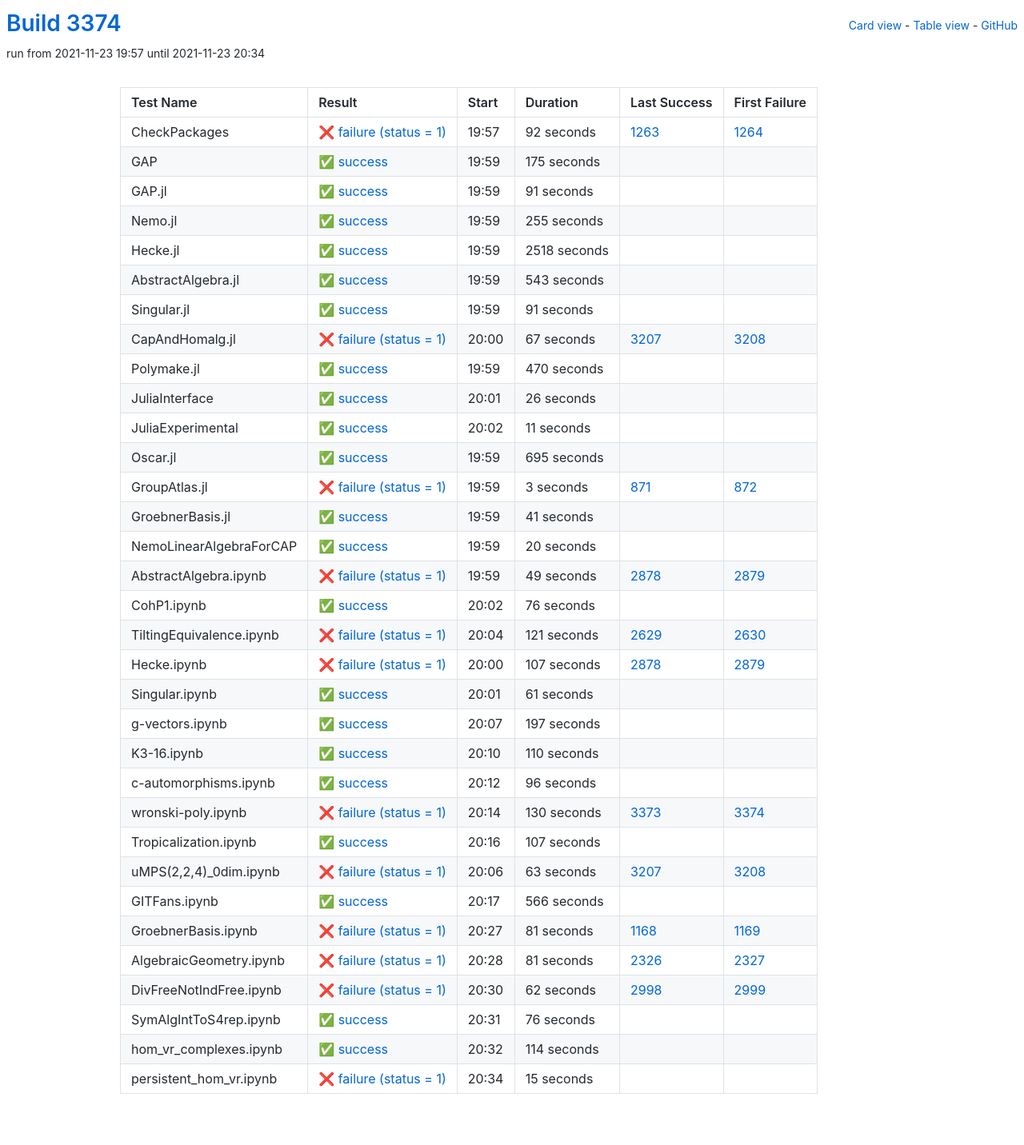
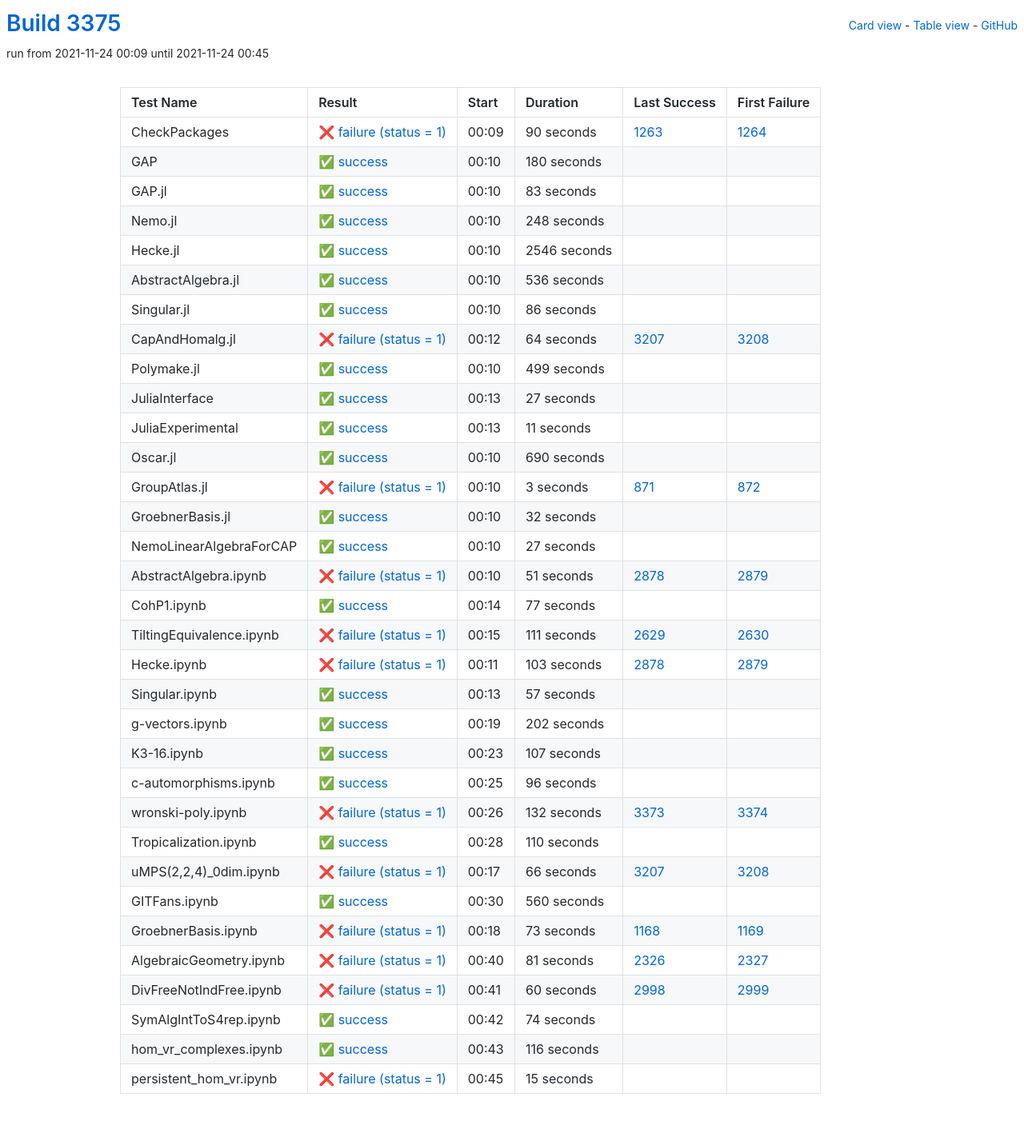
Before and after one commit to oscar-system/oscar-ci-status-stable, a Jekyll site: the page built from table.html, in a window 1280 px wide. Shown: the whole page at 80% size. Built offline with Jekyll 4.4.1, drawn with Linux system fonts in a browser that asks for light colours.

Commit message:
Build #3375

```diff
--- a/_data/ci.yml
+++ b/_data/ci.yml
@@ -1,6 +1,6 @@
 ---
-build: 3374
-build_url: https://oscarci.mathematik.uni-kl.de/job/oscar-stable/3374/
+build: 3375
+build_url: https://oscarci.mathematik.uni-kl.de/job/oscar-stable/3375/
 job: oscar-stable
 organization: oscar-system
 repo: oscar-ci-status-stable
@@ -8,128 +8,128 @@ repourl: https://github.com/oscar-system/oscar-ci-status-stable
 tests:
 - name: CheckPackages
   id: checkpackages
-  log: https://oscarci.mathematik.uni-kl.de/job/oscar-stable/3374/artifact/logs/build-3374/CheckPackages.log
-  start: 2021-11-23 19:57
+  log: https://oscarci.mathematik.uni-kl.de/job/oscar-stable/3375/artifact/logs/build-3375/CheckPackages.log
+  start: 2021-11-24 00:09
   success: false
   exitcode: 1
   status: failure
-  duration: 92
+  duration: 90
   last_success: 1263
   last_success_url: https://oscarci.mathematik.uni-kl.de/job/oscar-stable/1263/
   first_failure: 1264
   first_failure_url: https://oscarci.mathematik.uni-kl.de/job/oscar-stable/1264/
 - name: GAP
   id: gap
-  log: https://oscarci.mathematik.uni-kl.de/job/oscar-stable/3374/artifact/logs/build-3374/GAP.log
-  start: 2021-11-23 19:59
+  log: https://oscarci.mathematik.uni-kl.de/job/oscar-stable/3375/artifact/logs/build-3375/GAP.log
+  start: 2021-11-24 00:10
   success: true
   exitcode: 0
   status: success
-  duration: 175
+  duration: 180
   last_success: false
   last_success_url:
   first_failure: false
   first_failure_url:
 - name: GAP.jl
   id: gap-jl
-  log: https://oscarci.mathematik.uni-kl.de/job/oscar-stable/3374/artifact/logs/build-3374/GAP.jl.log
-  start: 2021-11-23 19:59
+  log: https://oscarci.mathematik.uni-kl.de/job/oscar-stable/3375/artifact/logs/build-3375/GAP.jl.log
+  start: 2021-11-24 00:10
   success: true
   exitcode: 0
   status: success
-  duration: 91
+  duration: 83
   last_success: false
   last_success_url:
   first_failure: false
   first_failure_url:
 - name: Nemo.jl
   id: nemo-jl
-  log: https://oscarci.mathematik.uni-kl.de/job/oscar-stable/3374/artifact/logs/build-3374/Nemo.jl.log
-  start: 2021-11-23 19:59
+  log: https://oscarci.mathematik.uni-kl.de/job/oscar-stable/3375/artifact/logs/build-3375/Nemo.jl.log
+  start: 2021-11-24 00:10
   success: true
   exitcode: 0
   status: success
-  duration: 255
+  duration: 248
   last_success: false
   last_success_url:
   first_failure: false
   first_failure_url:
 - name: Hecke.jl
   id: hecke-jl
-  log: https://oscarci.mathematik.uni-kl.de/job/oscar-stable/3374/artifact/logs/build-3374/Hecke.jl.log
-  start: 2021-11-23 19:59
+  log: https://oscarci.mathematik.uni-kl.de/job/oscar-stable/3375/artifact/logs/build-3375/Hecke.jl.log
+  start: 2021-11-24 00:10
   success: true
   exitcode: 0
   status: success
-  duration: 2518
+  duration: 2546
   last_success: false
   last_success_url:
   first_failure: false
   first_failure_url:
 - name: AbstractAlgebra.jl
   id: abstractalgebra-jl
-  log: https://oscarci.mathematik.uni-kl.de/job/oscar-stable/3374/artifact/logs/build-3374/AbstractAlgebra.jl.log
-  start: 2021-11-23 19:59
+  log: https://oscarci.mathematik.uni-kl.de/job/oscar-stable/3375/artifact/logs/build-3375/AbstractAlgebra.jl.log
+  start: 2021-11-24 00:10
   success: true
   exitcode: 0
   status: success
-  duration: 543
+  duration: 536
   last_success: false
   last_success_url:
   first_failure: false
   first_failure_url:
 - name: Singular.jl
   id: singular-jl
-  log: https://oscarci.mathematik.uni-kl.de/job/oscar-stable/3374/artifact/logs/build-3374/Singular.jl.log
-  start: 2021-11-23 19:59
+  log: https://oscarci.mathematik.uni-kl.de/job/oscar-stable/3375/artifact/logs/build-3375/Singular.jl.log
+  start: 2021-11-24 00:10
   success: true
   exitcode: 0
   status: success
-  duration: 91
+  duration: 86
   last_success: false
   last_success_url:
   first_failure: false
   first_failure_url:
 - name: CapAndHomalg.jl
   id: capandhomalg-jl
-  log: https://oscarci.mathematik.uni-kl.de/job/oscar-stable/3374/artifact/logs/build-3374/CapAndHomalg.jl.log
-  start: 2021-11-23 20:00
+  log: https://oscarci.mathematik.uni-kl.de/job/oscar-stable/3375/artifact/logs/build-3375/CapAndHomalg.jl.log
+  start: 2021-11-24 00:12
   success: false
   exitcode: 1
   status: failure
-  duration: 67
+  duration: 64
   last_success: 3207
   last_success_url: https://oscarci.mathematik.uni-kl.de/job/oscar-stable/3207/
   first_failure: 3208
   first_failure_url: https://oscarci.mathematik.uni-kl.de/job/oscar-stable/3208/
 - name: Polymake.jl
   id: polymake-jl
-  log: https://oscarci.mathematik.uni-kl.de/job/oscar-stable/3374/artifact/logs/build-3374/Polymake.jl.log
-  start: 2021-11-23 19:59
+  log: https://oscarci.mathematik.uni-kl.de/job/oscar-stable/3375/artifact/logs/build-3375/Polymake.jl.log
+  start: 2021-11-24 00:10
   success: true
   exitcode: 0
   status: success
-  duration: 470
+  duration: 499
   last_success: false
   last_success_url:
   first_failure: false
   first_failure_url:
 - name: JuliaInterface
   id: juliainterface
-  log: https://oscarci.mathematik.uni-kl.de/job/oscar-stable/3374/artifact/logs/build-3374/JuliaInterface.log
-  start: 2021-11-23 20:01
+  log: https://oscarci.mathematik.uni-kl.de/job/oscar-stable/3375/artifact/logs/build-3375/JuliaInterface.log
+  start: 2021-11-24 00:13
   success: true
   exitcode: 0
   status: success
-  duration: 26
+  duration: 27
   last_success: false
   last_success_url:
   first_failure: false
   first_failure_url:
 - name: JuliaExperimental
   id: juliaexperimental
-  log: https://oscarci.mathematik.uni-kl.de/job/oscar-stable/3374/artifact/logs/build-3374/JuliaExperimental.log
-  start: 2021-11-23 20:02
+  log: https://oscarci.mathematik.uni-kl.de/job/oscar-stable/3375/artifact/logs/build-3375/JuliaExperimental.log
+  start: 2021-11-24 00:13
   success: true
   exitcode: 0
   status: success
@@ -140,20 +140,20 @@ tests:
   first_failure_url:
 - name: Oscar.jl
   id: oscar-jl
-  log: https://oscarci.mathematik.uni-kl.de/job/oscar-stable/3374/artifact/logs/build-3374/Oscar.jl.log
-  start: 2021-11-23 19:59
+  log: https://oscarci.mathematik.uni-kl.de/job/oscar-stable/3375/artifact/logs/build-3375/Oscar.jl.log
+  start: 2021-11-24 00:10
   success: true
   exitcode: 0
   status: success
-  duration: 695
+  duration: 690
   last_success: false
   last_success_url:
   first_failure: false
   first_failure_url:
 - name: GroupAtlas.jl
   id: groupatlas-jl
-  log: https://oscarci.mathematik.uni-kl.de/job/oscar-stable/3374/artifact/logs/build-3374/GroupAtlas.jl.log
-  start: 2021-11-23 19:59
+  log: https://oscarci.mathematik.uni-kl.de/job/oscar-stable/3375/artifact/logs/build-3375/GroupAtlas.jl.log
+  start: 2021-11-24 00:10
   success: false
   exitcode: 1
   status: failure
@@ -164,116 +164,116 @@ tests:
   first_failure_url: https://oscarci.mathematik.uni-kl.de/job/oscar-stable/872/
 - name: GroebnerBasis.jl
   id: groebnerbasis-jl
-  log: https://oscarci.mathematik.uni-kl.de/job/oscar-stable/3374/artifact/logs/build-3374/GroebnerBasis.jl.log
-  start: 2021-11-23 19:59
+  log: https://oscarci.mathematik.uni-kl.de/job/oscar-stable/3375/artifact/logs/build-3375/GroebnerBasis.jl.log
+  start: 2021-11-24 00:10
   success: true
   exitcode: 0
   status: success
-  duration: 41
+  duration: 32
   last_success: false
   last_success_url:
   first_failure: false
   first_failure_url:
 - name: NemoLinearAlgebraForCAP
   id: nemolinearalgebraforcap
-  log: https://oscarci.mathematik.uni-kl.de/job/oscar-stable/3374/artifact/logs/build-3374/NemoLinearAlgebraForCAP.log
-  start: 2021-11-23 19:59
+  log: https://oscarci.mathematik.uni-kl.de/job/oscar-stable/3375/artifact/logs/build-3375/NemoLinearAlgebraForCAP.log
+  start: 2021-11-24 00:10
   success: true
   exitcode: 0
   status: success
-  duration: 20
+  duration: 27
   last_success: false
   last_success_url:
   first_failure: false
   first_failure_url:
 - name: AbstractAlgebra.ipynb
   id: abstractalgebra-ipynb
-  log: https://oscarci.mathematik.uni-kl.de/job/oscar-stable/3374/artifact/logs/build-3374/AbstractAlgebra.ipynb.log
-  start: 2021-11-23 19:59
+  log: https://oscarci.mathematik.uni-kl.de/job/oscar-stable/3375/artifact/logs/build-3375/AbstractAlgebra.ipynb.log
+  start: 2021-11-24 00:10
   success: false
   exitcode: 1
   status: failure
-  duration: 49
+  duration: 51
   last_success: 2878
   last_success_url: https://oscarci.mathematik.uni-kl.de/job/oscar-stable/2878/
   first_failure: 2879
   first_failure_url: https://oscarci.mathematik.uni-kl.de/job/oscar-stable/2879/
 - name: CohP1.ipynb
   id: cohp1-ipynb
-  log: https://oscarci.mathematik.uni-kl.de/job/oscar-stable/3374/artifact/logs/build-3374/CohP1.ipynb.log
-  start: 2021-11-23 20:02
+  log: https://oscarci.mathematik.uni-kl.de/job/oscar-stable/3375/artifact/logs/build-3375/CohP1.ipynb.log
+  start: 2021-11-24 00:14
   success: true
   exitcode: 0
   status: success
-  duration: 76
+  duration: 77
   last_success: false
   last_success_url:
   first_failure: false
   first_failure_url:
 - name: TiltingEquivalence.ipynb
   id: tiltingequivalence-ipynb
-  log: https://oscarci.mathematik.uni-kl.de/job/oscar-stable/3374/artifact/logs/build-3374/TiltingEquivalence.ipynb.log
-  start: 2021-11-23 20:04
+  log: https://oscarci.mathematik.uni-kl.de/job/oscar-stable/3375/artifact/logs/build-3375/TiltingEquivalence.ipynb.log
+  start: 2021-11-24 00:15
   success: false
   exitcode: 1
   status: failure
-  duration: 121
+  duration: 111
   last_success: 2629
   last_success_url: https://oscarci.mathematik.uni-kl.de/job/oscar-stable/2629/
   first_failure: 2630
   first_failure_url: https://oscarci.mathematik.uni-kl.de/job/oscar-stable/2630/
 - name: Hecke.ipynb
   id: hecke-ipynb
-  log: https://oscarci.mathematik.uni-kl.de/job/oscar-stable/3374/artifact/logs/build-3374/Hecke.ipynb.log
-  start: 2021-11-23 20:00
+  log: https://oscarci.mathematik.uni-kl.de/job/oscar-stable/3375/artifact/logs/build-3375/Hecke.ipynb.log
+  start: 2021-11-24 00:11
   success: false
   exitcode: 1
   status: failure
-  duration: 107
+  duration: 103
   last_success: 2878
   last_success_url: https://oscarci.mathematik.uni-kl.de/job/oscar-stable/2878/
   first_failure: 2879
   first_failure_url: https://oscarci.mathematik.uni-kl.de/job/oscar-stable/2879/
 - name: Singular.ipynb
   id: singular-ipynb
-  log: https://oscarci.mathematik.uni-kl.de/job/oscar-stable/3374/artifact/logs/build-3374/Singular.ipynb.log
-  start: 2021-11-23 20:01
+  log: https://oscarci.mathematik.uni-kl.de/job/oscar-stable/3375/artifact/logs/build-3375/Singular.ipynb.log
+  start: 2021-11-24 00:13
   success: true
   exitcode: 0
   status: success
-  duration: 61
+  duration: 57
   last_success: false
   last_success_url:
   first_failure: false
   first_failure_url:
 - name: g-vectors.ipynb
   id: g-vectors-ipynb
-  log: https://oscarci.mathematik.uni-kl.de/job/oscar-stable/3374/artifact/logs/build-3374/g-vectors.ipynb.log
-  start: 2021-11-23 20:07
+  log: https://oscarci.mathematik.uni-kl.de/job/oscar-stable/3375/artifact/logs/build-3375/g-vectors.ipynb.log
+  start: 2021-11-24 00:19
   success: true
   exitcode: 0
   status: success
-  duration: 197
+  duration: 202
   last_success: false
   last_success_url:
   first_failure: false
   first_failure_url:
 - name: K3-16.ipynb
   id: k3-16-ipynb
-  log: https://oscarci.mathematik.uni-kl.de/job/oscar-stable/3374/artifact/logs/build-3374/K3-16.ipynb.log
-  start: 2021-11-23 20:10
+  log: https://oscarci.mathematik.uni-kl.de/job/oscar-stable/3375/artifact/logs/build-3375/K3-16.ipynb.log
+  start: 2021-11-24 00:23
   success: true
   exitcode: 0
   status: success
-  duration: 110
+  duration: 107
   last_success: false
   last_success_url:
   first_failure: false
   first_failure_url:
 - name: c-automorphisms.ipynb
   id: c-automorphisms-ipynb
-  log: https://oscarci.mathematik.uni-kl.de/job/oscar-stable/3374/artifact/logs/build-3374/c-automorphisms.ipynb.log
-  start: 2021-11-23 20:12
+  log: https://oscarci.mathematik.uni-kl.de/job/oscar-stable/3375/artifact/logs/build-3375/c-automorphisms.ipynb.log
+  start: 2021-11-24 00:25
   success: true
   exitcode: 0
   status: success
@@ -284,68 +284,68 @@ tests:
   first_failure_url:
 - name: wronski-poly.ipynb
   id: wronski-poly-ipynb
-  log: https://oscarci.mathematik.uni-kl.de/job/oscar-stable/3374/artifact/logs/build-3374/wronski-poly.ipynb.log
-  start: 2021-11-23 20:14
+  log: https://oscarci.mathematik.uni-kl.de/job/oscar-stable/3375/artifact/logs/build-3375/wronski-poly.ipynb.log
+  start: 2021-11-24 00:26
   success: false
   exitcode: 1
   status: failure
-  duration: 130
+  duration: 132
   last_success: 3373
   last_success_url: https://oscarci.mathematik.uni-kl.de/job/oscar-stable/3373/
   first_failure: 3374
   first_failure_url: https://oscarci.mathematik.uni-kl.de/job/oscar-stable/3374/
 - name: Tropicalization.ipynb
   id: tropicalization-ipynb
-  log: https://oscarci.mathematik.uni-kl.de/job/oscar-stable/3374/artifact/logs/build-3374/Tropicalization.ipynb.log
-  start: 2021-11-23 20:16
+  log: https://oscarci.mathematik.uni-kl.de/job/oscar-stable/3375/artifact/logs/build-3375/Tropicalization.ipynb.log
+  start: 2021-11-24 00:28
   success: true
   exitcode: 0
   status: success
-  duration: 107
+  duration: 110
   last_success: false
   last_success_url:
   first_failure: false
   first_failure_url:
 - name: uMPS(2,2,4)_0dim.ipynb
   id: umps-2-2-4-0dim-ipynb
-  log: https://oscarci.mathematik.uni-kl.de/job/oscar-stable/3374/artifact/logs/build-3374/uMPS-2-2-4-_0dim.ipynb.log
-  start: 2021-11-23 20:06
+  log: https://oscarci.mathematik.uni-kl.de/job/oscar-stable/3375/artifact/logs/build-3375/uMPS-2-2-4-_0dim.ipynb.log
+  start: 2021-11-24 00:17
   success: false
   exitcode: 1
   status: failure
-  duration: 63
+  duration: 66
   last_success: 3207
   last_success_url: https://oscarci.mathematik.uni-kl.de/job/oscar-stable/3207/
   first_failure: 3208
   first_failure_url: https://oscarci.mathematik.uni-kl.de/job/oscar-stable/3208/
 - name: GITFans.ipynb
   id: gitfans-ipynb
-  log: https://oscarci.mathematik.uni-kl.de/job/oscar-stable/3374/artifact/logs/build-3374/GITFans.ipynb.log
-  start: 2021-11-23 20:17
+  log: https://oscarci.mathematik.uni-kl.de/job/oscar-stable/3375/artifact/logs/build-3375/GITFans.ipynb.log
+  start: 2021-11-24 00:30
   success: true
   exitcode: 0
   status: success
-  duration: 566
+  duration: 560
   last_success: false
   last_success_url:
   first_failure: false
   first_failure_url:
 - name: GroebnerBasis.ipynb
   id: groebnerbasis-ipynb
-  log: https://oscarci.mathematik.uni-kl.de/job/oscar-stable/3374/artifact/logs/build-3374/GroebnerBasis.ipynb.log
-  start: 2021-11-23 20:27
+  log: https://oscarci.mathematik.uni-kl.de/job/oscar-stable/3375/artifact/logs/build-3375/GroebnerBasis.ipynb.log
+  start: 2021-11-24 00:18
   success: false
   exitcode: 1
   status: failure
-  duration: 81
+  duration: 73
   last_success: 1168
   last_success_url: https://oscarci.mathematik.uni-kl.de/job/oscar-stable/1168/
   first_failure: 1169
   first_failure_url: https://oscarci.mathematik.uni-kl.de/job/oscar-stable/1169/
 - name: AlgebraicGeometry.ipynb
   id: algebraicgeometry-ipynb
-  log: https://oscarci.mathematik.uni-kl.de/job/oscar-stable/3374/artifact/logs/build-3374/AlgebraicGeometry.ipynb.log
-  start: 2021-11-23 20:28
+  log: https://oscarci.mathematik.uni-kl.de/job/oscar-stable/3375/artifact/logs/build-3375/AlgebraicGeometry.ipynb.log
+  start: 2021-11-24 00:40
   success: false
   exitcode: 1
   status: failure
@@ -356,44 +356,44 @@ tests:
   first_failure_url: https://oscarci.mathematik.uni-kl.de/job/oscar-stable/2327/
 - name: DivFreeNotIndFree.ipynb
   id: divfreenotindfree-ipynb
-  log: https://oscarci.mathematik.uni-kl.de/job/oscar-stable/3374/artifact/logs/build-3374/DivFreeNotIndFree.ipynb.log
-  start: 2021-11-23 20:30
+  log: https://oscarci.mathematik.uni-kl.de/job/oscar-stable/3375/artifact/logs/build-3375/DivFreeNotIndFree.ipynb.log
+  start: 2021-11-24 00:41
   success: false
   exitcode: 1
   status: failure
-  duration: 62
+  duration: 60
   last_success: 2998
   last_success_url: https://oscarci.mathematik.uni-kl.de/job/oscar-stable/2998/
   first_failure: 2999
   first_failure_url: https://oscarci.mathematik.uni-kl.de/job/oscar-stable/2999/
 - name: SymAlgIntToS4rep.ipynb
   id: symalginttos4rep-ipynb
-  log: https://oscarci.mathematik.uni-kl.de/job/oscar-stable/3374/artifact/logs/build-3374/SymAlgIntToS4rep.ipynb.log
-  start: 2021-11-23 20:31
+  log: https://oscarci.mathematik.uni-kl.de/job/oscar-stable/3375/artifact/logs/build-3375/SymAlgIntToS4rep.ipynb.log
+  start: 2021-11-24 00:42
   success: true
   exitcode: 0
   status: success
-  duration: 76
+  duration: 74
   last_success: false
   last_success_url:
   first_failure: false
   first_failure_url:
 - name: hom_vr_complexes.ipynb
   id: hom-vr-complexes-ipynb
-  log: https://oscarci.mathematik.uni-kl.de/job/oscar-stable/3374/artifact/logs/build-3374/hom_vr_complexes.ipynb.log
-  start: 2021-11-23 20:32
+  log: https://oscarci.mathematik.uni-kl.de/job/oscar-stable/3375/artifact/logs/build-3375/hom_vr_complexes.ipynb.log
+  start: 2021-11-24 00:43
   success: true
   exitcode: 0
   status: success
-  duration: 114
+  duration: 116
   last_success: false
   last_success_url:
   first_failure: false
   first_failure_url:
 - name: persistent_hom_vr.ipynb
   id: persistent-hom-vr-ipynb
-  log: https://oscarci.mathematik.uni-kl.de/job/oscar-stable/3374/artifact/logs/build-3374/persistent_hom_vr.ipynb.log
-  start: 2021-11-23 20:34
+  log: https://oscarci.mathematik.uni-kl.de/job/oscar-stable/3375/artifact/logs/build-3375/persistent_hom_vr.ipynb.log
+  start: 2021-11-24 00:45
   success: false
   exitcode: 1
   status: failure
```
Also changed, not shown: README.md.
